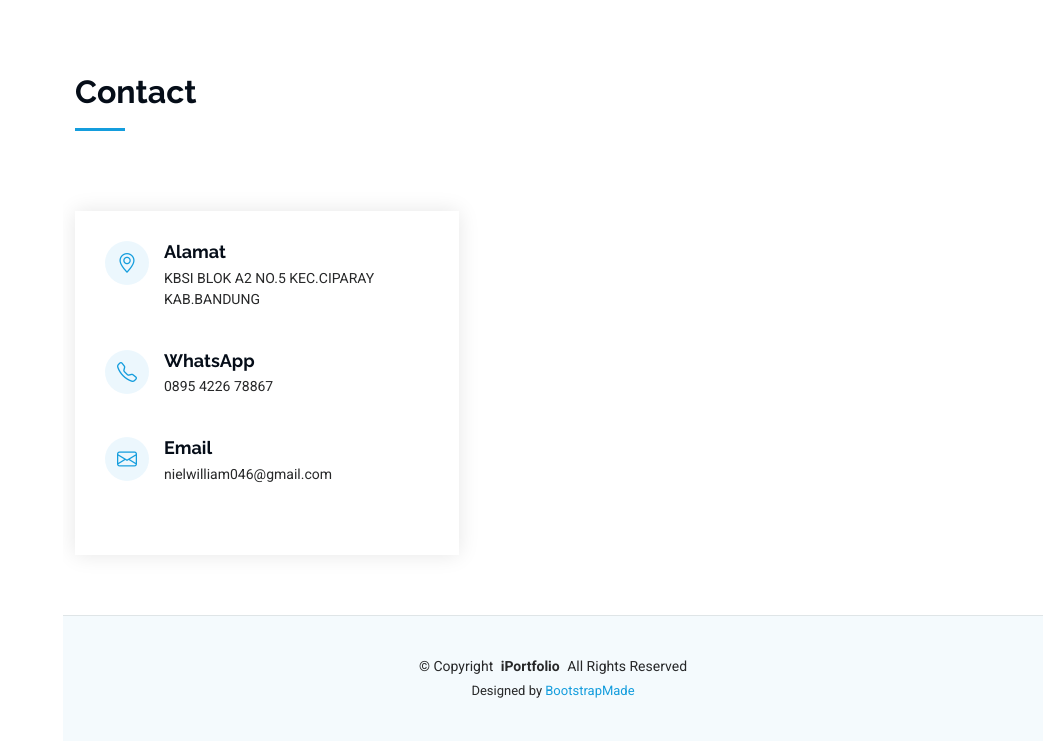
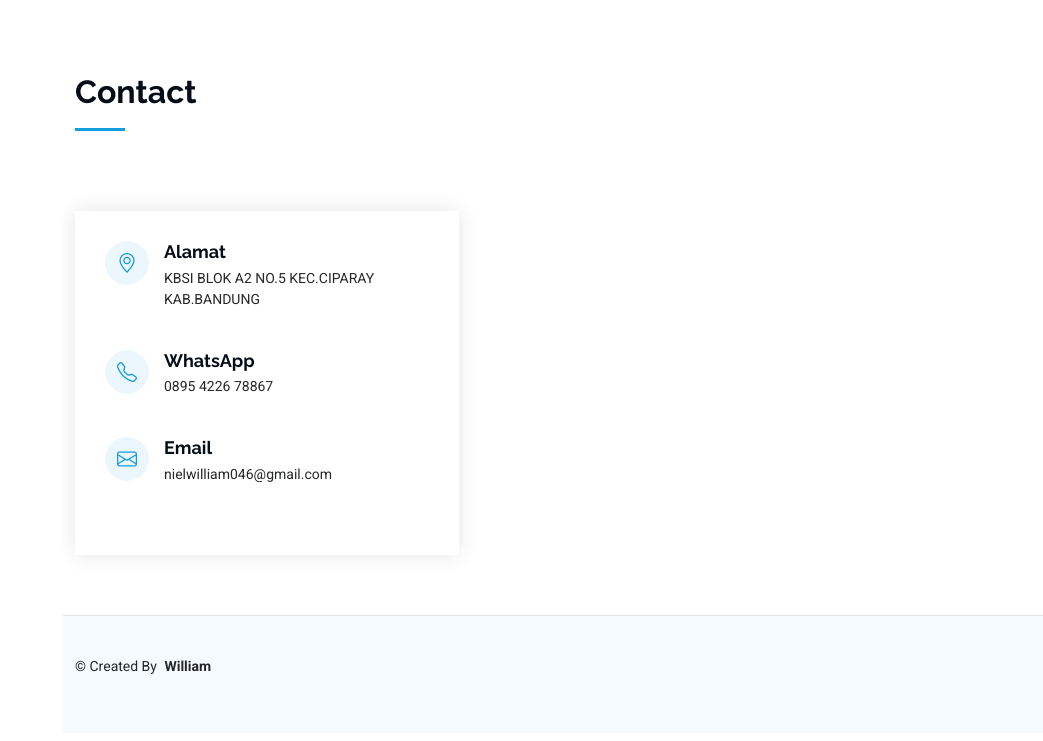
Before and after one commit to williamotniel/leint, a plain HTML site: page index.html in a window 1280 px wide. Shown: the part 2801-3542 px from the top of the page, without its empty margins (237-1280 px from the left). Drawn offline with Linux system fonts and the light colour scheme.

Commit message:
Update index.html

```diff
--- a/index.html
+++ b/index.html
@@ -316,16 +316,8 @@
   <footer id="footer" class="footer position-relative light-background">
 
     <div class="container">
-      <div class="copyright text-center ">
-        <p>© <span>Copyright</span> <strong class="px-1 sitename">iPortfolio</strong> <span>All Rights Reserved</span></p>
-      </div>
-      <div class="credits">
-        <!-- All the links in the footer should remain intact. -->
-        <!-- You can delete the links only if you've purchased the pro version. -->
-        <!-- Licensing information: https://bootstrapmade.com/license/ -->
-        <!-- Purchase the pro version with working PHP/AJAX contact form: [buy-url] -->
-        Designed by <a href="https://bootstrapmade.com/">BootstrapMade</a>
-      </div>
+      <div>
+        <p>© <span>Created By</span> <strong class="px-1 sitename">William</strong></p>
     </div>
 
   </footer>
```
